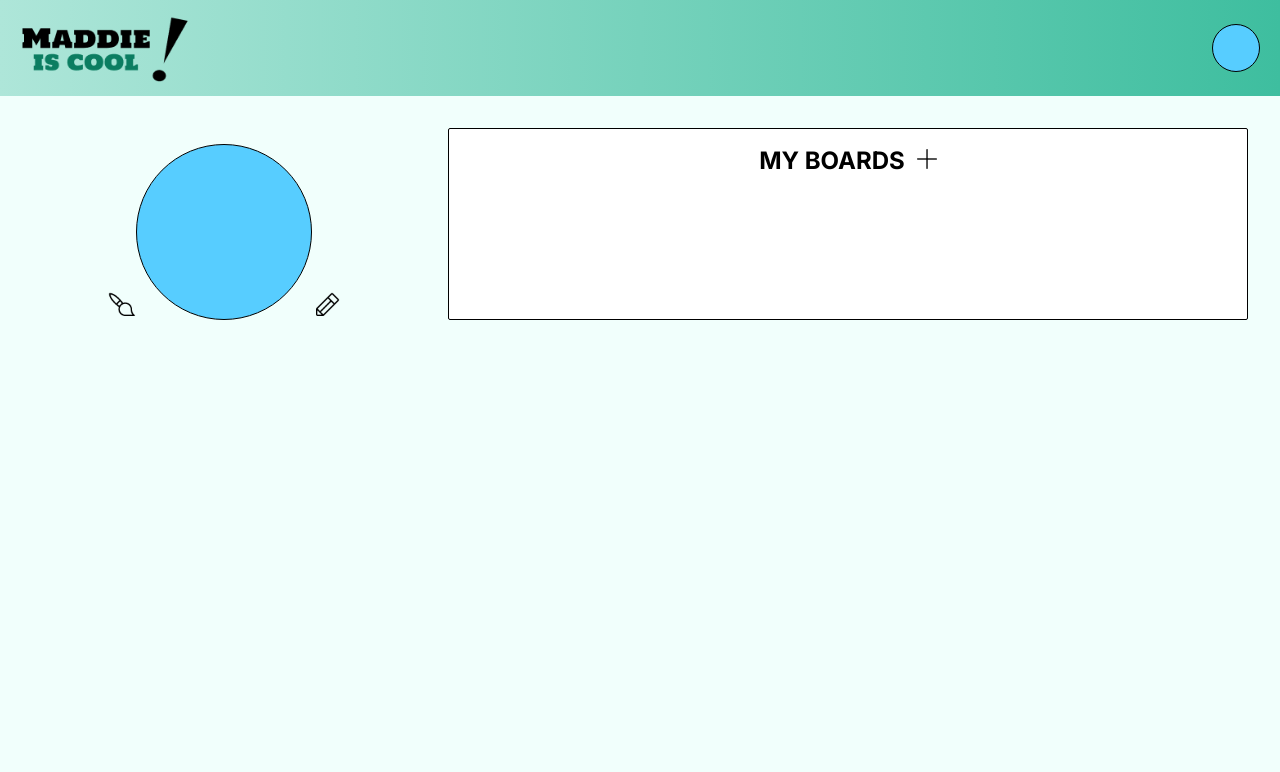
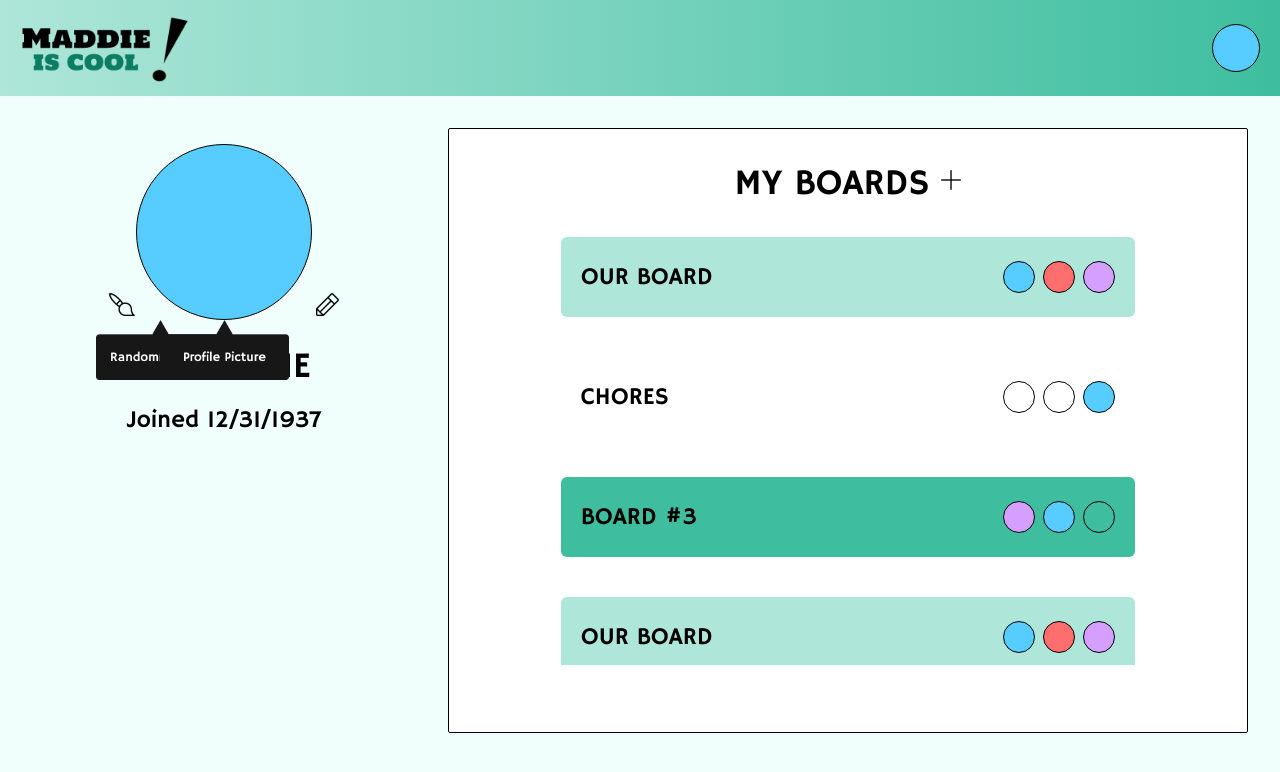
Before and after one commit to elizabeth-trotter/tasktrackerfullstack, a Next.js app: page /ProfilePage in a window 1280 px wide. Shown: the top 772 px of the page. Built offline with nearby package versions, Linux system fonts and the light colour scheme.

Commit message:
profile page cont

```diff
--- a/src/app/ProfilePage/page.tsx
+++ b/src/app/ProfilePage/page.tsx
@@ -5,28 +5,70 @@ import NavbarComponent from '../components/NavbarComponent'
 import InviteUserBtn from '@/app/assets/InviteUserBtn.png'
 import PaintBrush from '@/app/assets/PaintBrush.png'
 import Pencil from '@/app/assets/Pencil.png'
+import RandomizeColor from '@/app/assets/RandomizeColor.png'
+import ProfilePicture from '@/app/assets/ProfilePicture.png'
 import Image from "next/image";
+import BoardBarComponent from '../components/BoardBarComponent'
 
 const Profile = () => {
   const [userColor, setUserColor] = useState('#57CDFF');
+  const [username, setUsername] = useState('USERNAME');
+  const [dateJoined, setDateJoined] = useState('12/31/1937');
+
+  let boardBarColorArray = ['#AEE6D9', '#6FDFC4', '#3EBE9F'];
+
+  const handleUserColorChange = () => {
+    // setUserColor();
+  };
+
+  const handleUserImageChange = () => {
+
+  };
+
+  const handleAddBoard = () => {
+
+  };
 
   return (
     <>
-      <NavbarComponent userColor={userColor}/>
+      <NavbarComponent userColor={userColor} />
 
-      <div className='bg-[#F1FFFC] h-screen'>
+      <div className='bg-[#F1FFFC] h-screen font-[HammersmithOne]'>
         <div className='grid grid-cols-3 gap-8 py-8 px-8'>
-          <div className='pt-4 flex justify-center items-baseline'>
-            <Image src={PaintBrush} alt='add icon button' height={30}/>
-            <div className={`bg-[${userColor}] border border-black rounded-full h-44 w-44`}></div>
-            <Image src={Pencil} alt='add icon button' height={30}/>
+          <div className='flex flex-col items-center gap-7'>
+            <div className='pt-4 flex justify-center items-baseline'>
+              <Image src={PaintBrush} alt='add icon button' height={30} onClick={handleUserColorChange} className='cursor-pointer' />
+              <div className={`bg-[${userColor}] border border-black rounded-full h-44 w-44`}></div>
+              <Image src={Pencil} alt='add icon button' height={30} onClick={handleUserImageChange} className='cursor-pointer' />
+            </div>
+            <div className={`absolute top-80 left-24`}>
+              <Image src={RandomizeColor} alt="random color mouseover" height={60} />
+            </div>
+            <div className={`absolute top-80 left-30`}>
+              <Image src={ProfilePicture} alt="random color mouseover" height={60} />
+            </div>
+            <div className='text-center'>
+              <h1 className='text-4xl'>{username.toUpperCase()}</h1>
+              <p className='text-2xl pt-4'>Joined <span>{dateJoined}</span></p>
+            </div>
+
           </div>
-          <div className='col-span-2 bg-white border border-black rounded-sm p-4'>
-            <div className='flex justify-center items-baseline gap-3'>
-              <h2 className='text-2xl font-bold'>MY BOARDS</h2>
-              <button>
-                <Image src={InviteUserBtn} alt='add icon button' height={20}/>
+
+
+          <div className='col-span-2 bg-white border border-black rounded-sm p-4 h-[75%]'>
+            <div className='pt-5 pb-8 flex justify-center items-baseline gap-3'>
+              <h2 className='text-4xl'>MY BOARDS</h2>
+              <button onClick={handleAddBoard}>
+                <Image src={InviteUserBtn} alt='add icon button' height={20} className='pb-1' />
               </button>
+            </div>
+            <div className='flex flex-col items-center gap-10 overflow-y-scroll h-[75%]'>
+              <BoardBarComponent title={'OUR BOARD'} boardColor={boardBarColorArray[0]} />
+              <BoardBarComponent title={'chores'} boardColor={boardBarColorArray[1]} />
+              <BoardBarComponent title={'Board #3'} boardColor={boardBarColorArray[2]} />
+              <BoardBarComponent title={'OUR BOARD'} boardColor={boardBarColorArray[0]} />
+              <BoardBarComponent title={'chores'} boardColor={boardBarColorArray[1]} />
+              <BoardBarComponent title={'Board #3'} boardColor={boardBarColorArray[2]} />
             </div>
           </div>
         </div>
--- /dev/null
+++ b/src/app/components/BoardBarComponent.tsx
@@ -0,0 +1,42 @@
+import { useRouter } from 'next/navigation';
+import React from 'react'
+
+const BoardBarComponent = (props: { title: string, boardColor: string }) => {
+    let userColorsArray = [['#57CDFF', '#FF6E6E', '#D59FFF'], ['#D3FF57', '#FFC56E', '#57CDFF'], ['#D59FFF', '#57CDFF', '#513DCC']];
+
+    const router = useRouter();
+
+    const handlePageChange = () => {
+      router.push('/BoardPage');
+    };
+
+    return (
+        <div className={`font-[HammersmithOne] bg-[${props.boardColor}] rounded-md min-h-20 w-3/4 flex justify-between items-center px-5 cursor-pointer`} onClick={handlePageChange}>
+            <h1 className='text-2xl'>{props.title.toUpperCase()}</h1>
+            <div className='flex gap-2'>
+                {
+                    props.boardColor == '#AEE6D9' ?
+                        <>
+                            <div className={`bg-[${userColorsArray[0][0]}] border border-black rounded-full h-8 w-8`}></div>
+                            <div className={`bg-[${userColorsArray[0][1]}] border border-black rounded-full h-8 w-8`}></div>
+                            <div className={`bg-[${userColorsArray[0][2]}] border border-black rounded-full h-8 w-8`}></div>
+                        </>
+                        :
+                        props.boardColor == '#6FDFC4' ?
+                            <>
+                                <div className={`bg-[${userColorsArray[1][0]}] border border-black rounded-full h-8 w-8`}></div>
+                                <div className={`bg-[${userColorsArray[1][1]}] border border-black rounded-full h-8 w-8`}></div>
+                                <div className={`bg-[${userColorsArray[1][2]}] border border-black rounded-full h-8 w-8`}></div>
+                            </> :
+                            <>
+                                <div className={`bg-[${userColorsArray[2][0]}] border border-black rounded-full h-8 w-8`}></div>
+                                <div className={`bg-[${userColorsArray[2][1]}] border border-black rounded-full h-8 w-8`}></div>
+                                <div className={`bg-[${userColorsArray[2][2]}] border border-black rounded-full h-8 w-8`}></div>
+                            </>
+                }
+            </div>
+        </div>
+    )
+}
+
+export default BoardBarComponent
```
Also changed, not shown: src/app/assets/ProfilePicture.png (added), src/app/assets/RandomizeColor.png (added).
